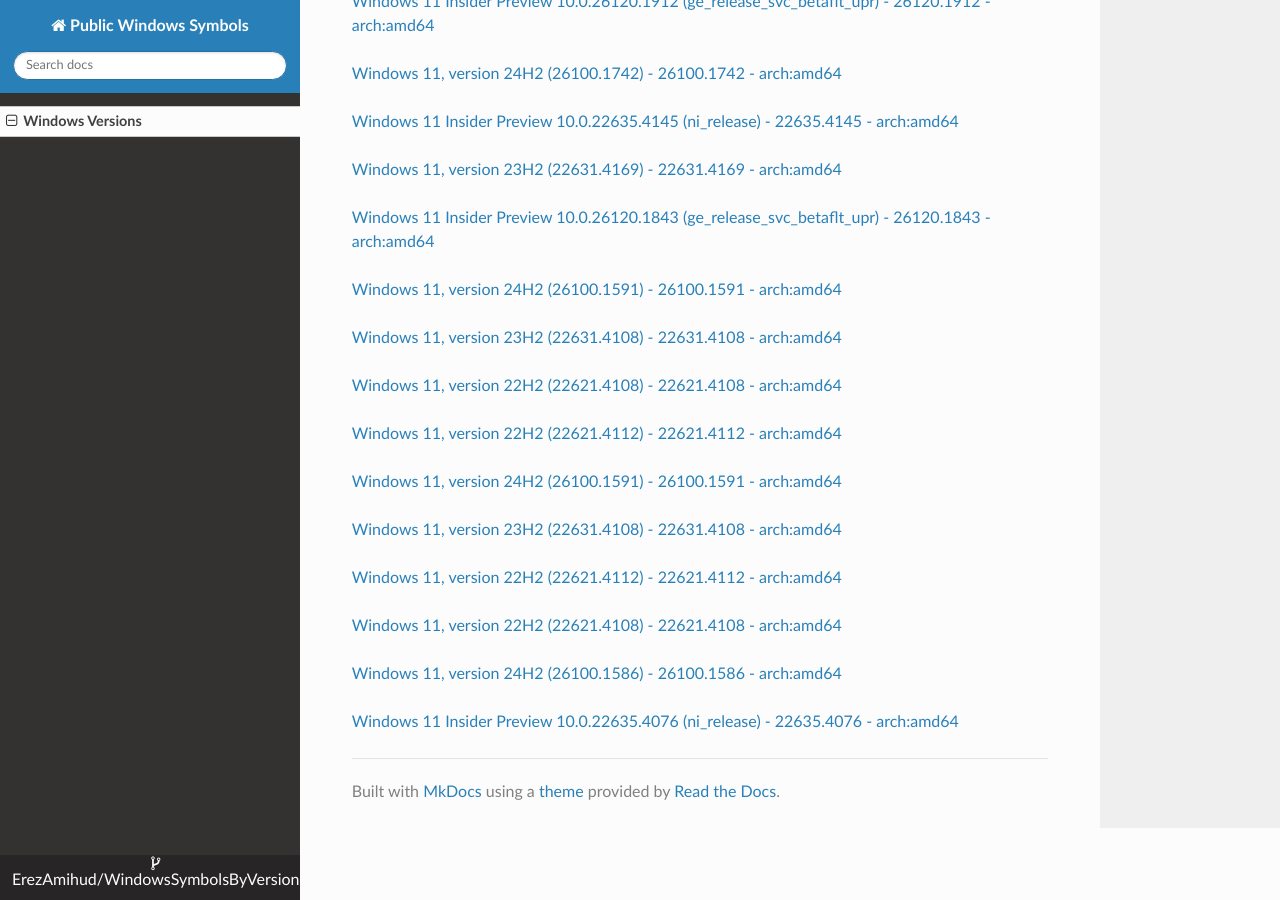
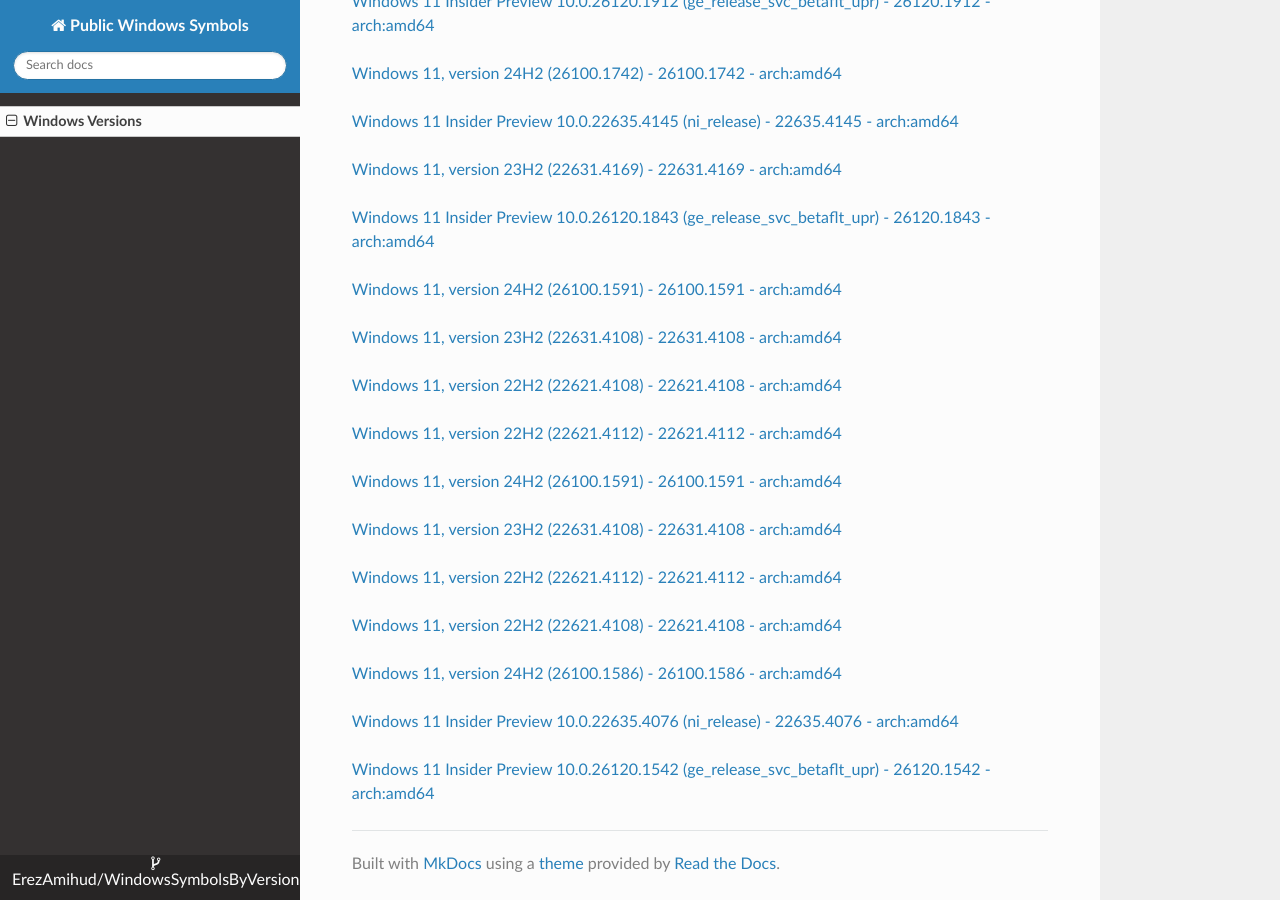
Before and after one commit to ErezAmihud/WindowsSymbolsByVersion, an MkDocs documentation site: the page built from docs/index.md, in a window 1280 px wide and 900 px high, scrolled down 5093 px. Built offline with MkDocs 1.6.1, drawn with Linux system fonts in a browser that asks for light colours; nearby versions of some CDN libraries.

Commit message:
Automated commit, add manifest for 2bf57e55-e7da-47c8-8221-8222b14ed79c

```diff
--- a/docs/index.md
+++ b/docs/index.md
@@ -254,3 +254,6 @@
 
 
 [Windows 11 Insider Preview 10.0.22635.4076 (ni_release) - 22635.4076 - arch:amd64](https://github.com/ErezAmihud/WindowsSymbolsByVersion/blob/main/manifests/902f1ab7-5ceb-4c2c-a46a-3970faf401e3.manifest)
+
+
+[Windows 11 Insider Preview 10.0.26120.1542 (ge_release_svc_betaflt_upr) - 26120.1542 - arch:amd64](https://github.com/ErezAmihud/WindowsSymbolsByVersion/blob/main/manifests/2bf57e55-e7da-47c8-8221-8222b14ed79c.manifest)
```
Also changed, not shown: process_builds.json (+1 -1 lines), 1 other file.
